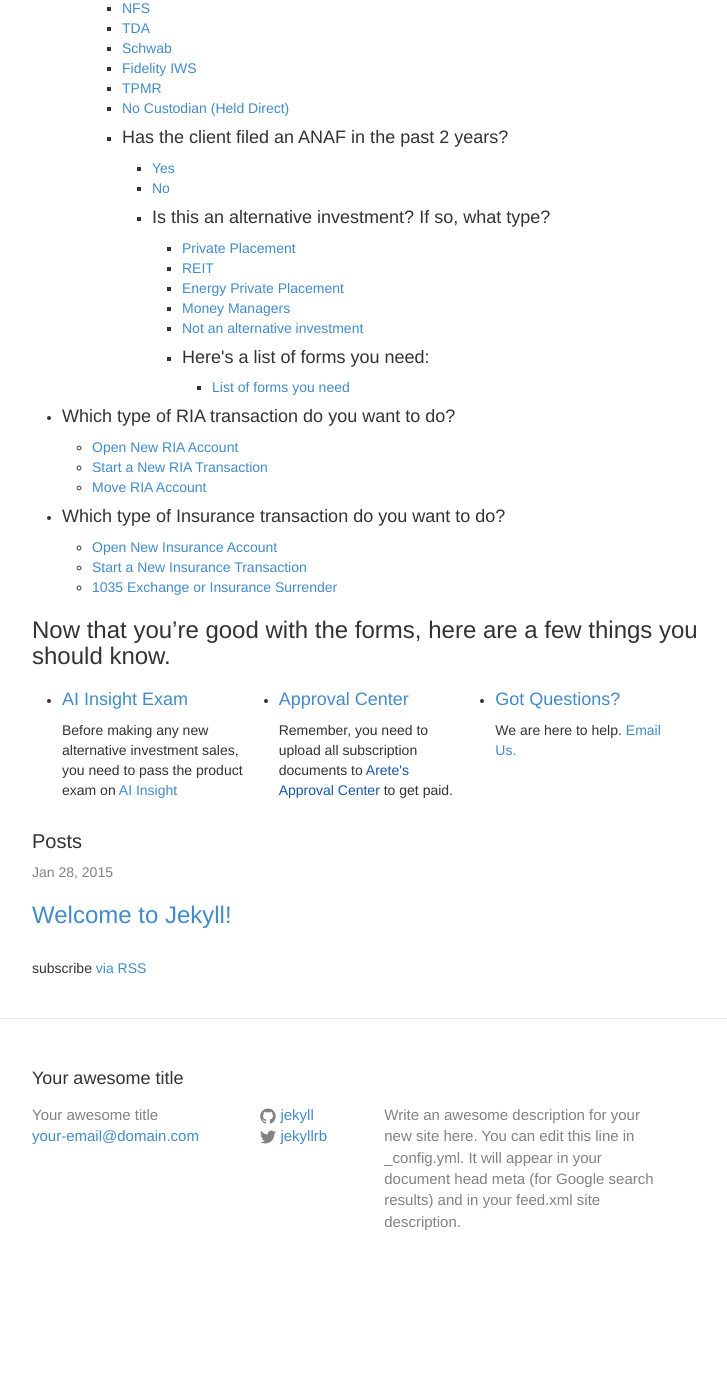
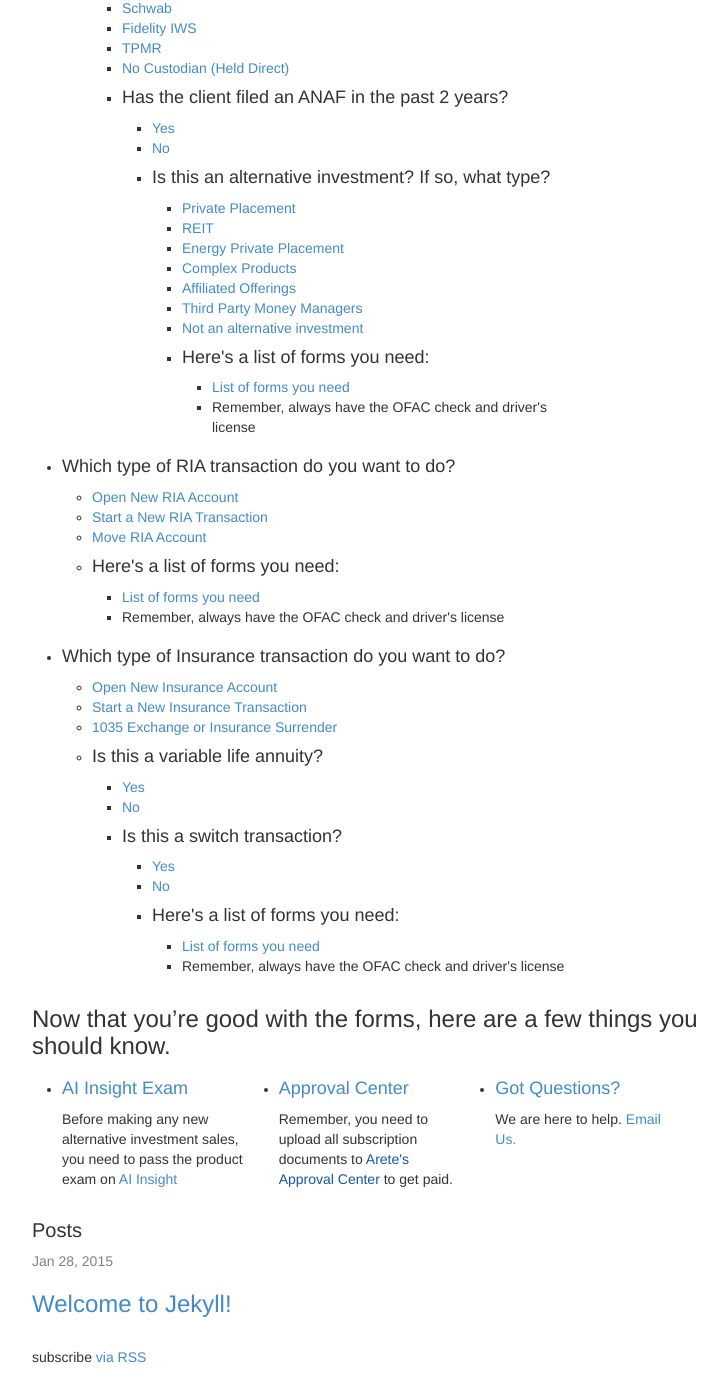
Before and after one commit to alexcampillo/questions, a Jekyll site: the page built from index.html, in a window 1280 px wide and 1400 px high, scrolled down 776 px. Shown: the whole window, without its empty margins (268-995 px from the left). Built offline with Jekyll 4.4.1, drawn with Linux system fonts in a browser that asks for light colours; before the commit the page ends 2063 px from its top, so only the background shows below that; some of the changed text lies outside the part shown.

Commit message:
added all questions

```diff
--- a/_config.yml
+++ b/_config.yml
@@ -1,5 +1,5 @@
 # Site settings
-title: Your awesome title
+title: Form Center
 email: your-email@domain.com
 description: > # this means to ignore newlines until "baseurl:"
   Write an awesome description for your new site here. You can edit this
@@ -7,8 +7,8 @@
   Google search results) and in your feed.xml site description.
 baseurl: "" # the subpath of your site, e.g. /blog/
 url: "http://yourdomain.com" # the base hostname & protocol for your site
-twitter_username: jekyllrb
-github_username:  jekyll
+twitter_username: AnyiGuo
+github_username:  yanniey
 
 # Build settings
 markdown: kramdown
--- a/_includes/head.html
+++ b/_includes/head.html
@@ -8,6 +8,7 @@
 
   <link rel="stylesheet" href="{{ "/css/main.css" | prepend: site.baseurl }}">
   <link rel="stylesheet" href="{{ "/css/bootstrap.min.css" | prepend: site.baseurl }}">
+
   <link rel="canonical" href="{{ page.url | replace:'index.html','' | prepend: site.baseurl | prepend: site.url }}">
   <link rel="alternate" type="application/rss+xml" title="{{ site.title }}" href="{{ "/feed.xml" | prepend: site.baseurl | prepend: site.url }}" />
 </head>
--- a/index.html
+++ b/index.html
@@ -21,11 +21,11 @@
   </ul>
 
   <!-- ### -->
-  <ul class="wrapper ">
+  <ul class="wrapper">
 
     <li id="q2" id="question_transaction" >
       <h4>Which type of BD transaction do you want to do?</h4>
-      <ul class="bd_transaction">
+      <ul class="bd_transaction nav-pills nav-justified">
         <li><a id="bd_new_account" href="#later" class="selected">Open a New BD Account</a></li>
         <li><a id="bn_new_transaction" href="#bd_custodian">Start a New BD Transaction</a></li>
         <li><a id="bd_move_account" href="#bd_custodian">Move BD Account </a></li>
@@ -61,16 +61,19 @@
                       <li><a id="bd_private_placement" href="#" class="selected">Private Placement</a></li>
                       <li><a id="bd_reit" href="#">REIT</a></li>
                       <li><a id="bd_energy" href="#">Energy Private Placement</a></li>
-                      <li><a id="bd_mms" href="#">Money Managers</a></li>
+                      <li><a id="bd_complex_product" href="#">Complex Products</a></li>
+                      <li><a id="bd_affliated_offering" href="#">Affiliated Offerings</a></li>
+                      <li><a id="bd_mms" href="#">Third Party Money Managers</a></li>
                       <li><a id="bd_no_ai" href="#">Not an alternative investment</a></li>
                   </ul>
                 </li>
 
-                  <ul class="wrapper">
+                <ul class="wrapper">
                 <li class="q6" id="answer_bd">
                   <h4>Here's a list of forms you need:</h4> <!-- to start an account @ NFS -->
                   <ul class="bd_answer tabs">
-                      <li><a id="bd_private_placement" href="#" class="selected">List of forms you need</a></li>
+                      <li><a id="bd_list_of_form" href="#" class="selected">List of forms you need</a></li>
+                      <li><p>Remember, always have the OFAC check and driver's license</p></li>
                   </ul>
                 </li>
                 </ul>
@@ -81,7 +84,7 @@
       </ul>
 
 <!-- <ul class="wrapper"> -->
-    <li id="q4" class="question transaction" >
+    <li id="q7" class="question transaction" >
       <h4>Which type of RIA transaction do you want to do?</h4>
       <ul class="ria_transaction">
         <li><a id="ria_new_account" href="#" class="selected">Open New RIA Account</a></li>
@@ -89,6 +92,17 @@
         <li><a id="ria_move_account" href="#">Move RIA Account </a></li>
       </ul>
     </li>
+
+      <ul class="wrapper">
+          <li class="q8" id="answer_ria">
+          <h4>Here's a list of forms you need:</h4> <!-- to start an account @ NFS -->
+          <ul class="ria_answer tabs">
+             <li><a id="ria_list_of_form" href="#" class="selected">List of forms you need</a></li>
+             <li><p>Remember, always have the OFAC check and driver's license</p></li>
+          </ul>
+          </li>
+      </ul>
+
 </ul>
 
 <ul class="wrapper">
@@ -100,6 +114,51 @@
         <li><a id="insurance_move_account" href="#">1035 Exchange or Insurance Surrender</a></li>
       </ul>
     </li>
+
+          <ul class="wrapper">
+              <li class="q8" id="question_variable">
+              <h4>Is this a variable life annuity?</h4>
+              <ul>
+                 <li><a id="variable_yes" href="#" class="selected">Yes</a></li>
+                 <li><a id="variable_no" href="#">No</a></li>
+              </ul>
+              </li>
+
+
+              <ul class="wrapper">
+                  <li class="q8" id="question_switch">
+                  <h4>Is this a switch transaction?</h4>
+                  <ul>
+                     <li><a id="switch_yes" href="#" class="selected">Yes</a></li>
+                     <li><a id="switch_no" href="#">No</a></li>
+                  </ul>
+                  </li>
+
+
+                  <ul class="wrapper">
+                      <li class="q8" id="answer_insurance">
+                      <h4>Here's a list of forms you need:</h4> <!-- to start an account @ NFS -->
+                      <ul class="insurance_answer tabs">
+                         <li><a id="insurance_list_of_form" href="#" class="selected">List of forms you need</a></li>
+                         <li><p>Remember, always have the OFAC check and driver's license</p></li>
+                  </ul>
+              </li>
+          </ul>
+
+              </ul>
+
+
+
+
+          </ul>
+
+
+
+
+
+
+
+
 </ul>
 
 
```
